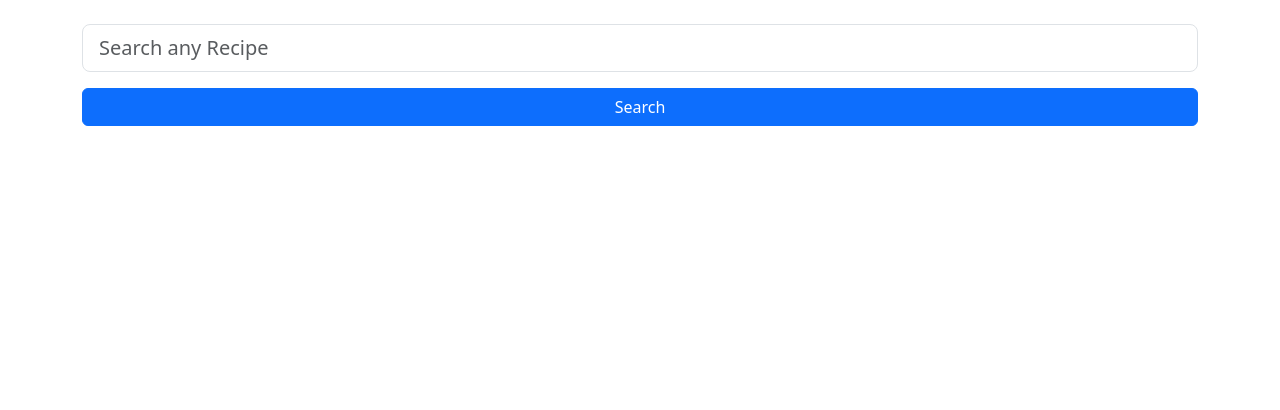
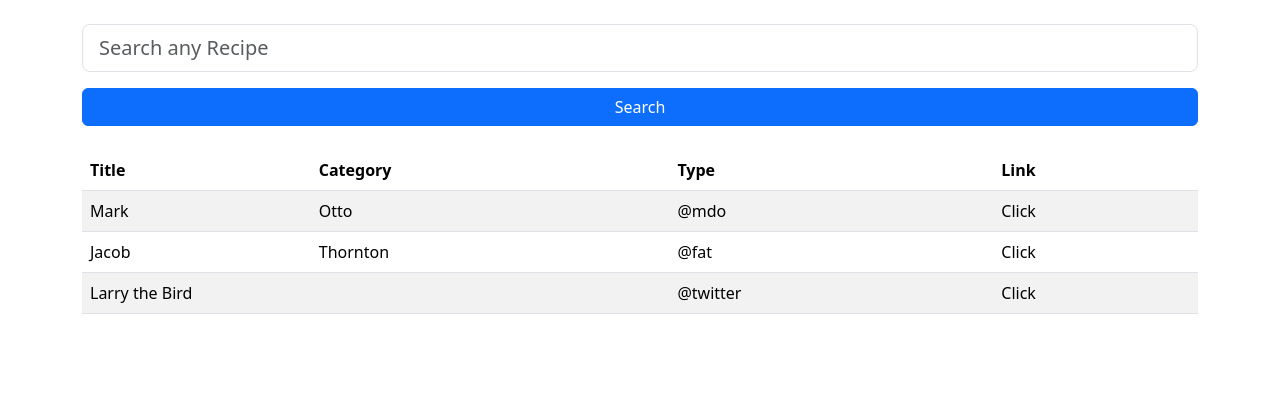
Before and after one commit to Alejandro1709/Recipes, a Flask app: page / in a window 1280 px wide. Shown: the top 410 px of the page. Run offline with Flask 3, Linux system fonts and the light colour scheme.

Commit message:
Add: Table

```diff
--- a/templates/home.html
+++ b/templates/home.html
@@ -30,6 +30,36 @@
           </div>
         </form>
       </header>
+
+      <table class="table table-striped">
+        <thead>
+          <tr>
+            <th scope="col">Title</th>
+            <th scope="col">Category</th>
+            <th scope="col">Type</th>
+            <th scope="col">Link</th>
+          </tr>
+        </thead>
+        <tbody>
+          <tr>
+            <td>Mark</td>
+            <td>Otto</td>
+            <td>@mdo</td>
+            <td>Click</td>
+          </tr>
+          <tr>
+            <td>Jacob</td>
+            <td>Thornton</td>
+            <td>@fat</td>
+            <td>Click</td>
+          </tr>
+          <tr>
+            <td colspan="2">Larry the Bird</td>
+            <td>@twitter</td>
+            <td>Click</td>
+          </tr>
+        </tbody>
+      </table>
     </main>
     <script
       src="https://cdn.jsdelivr.net/npm/bootstrap@5.3.3/dist/js/bootstrap.bundle.min.js"
```
